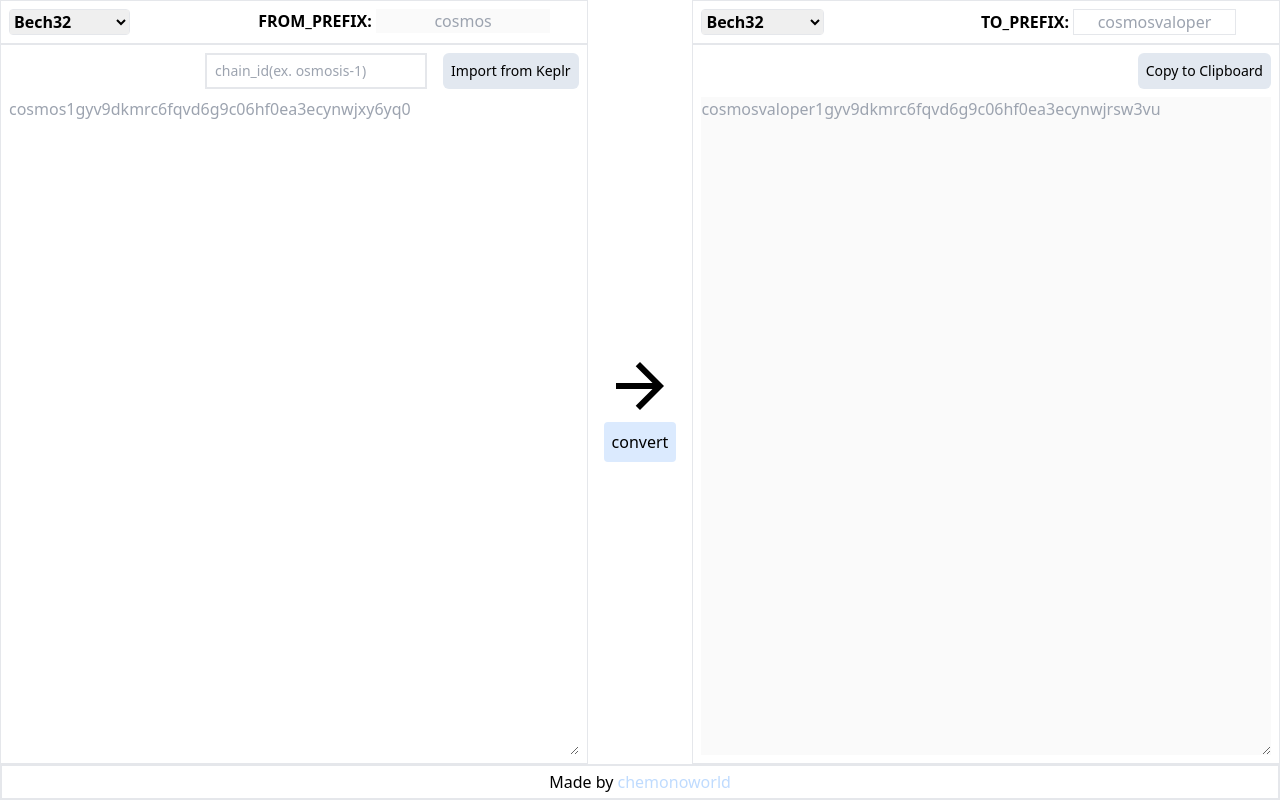
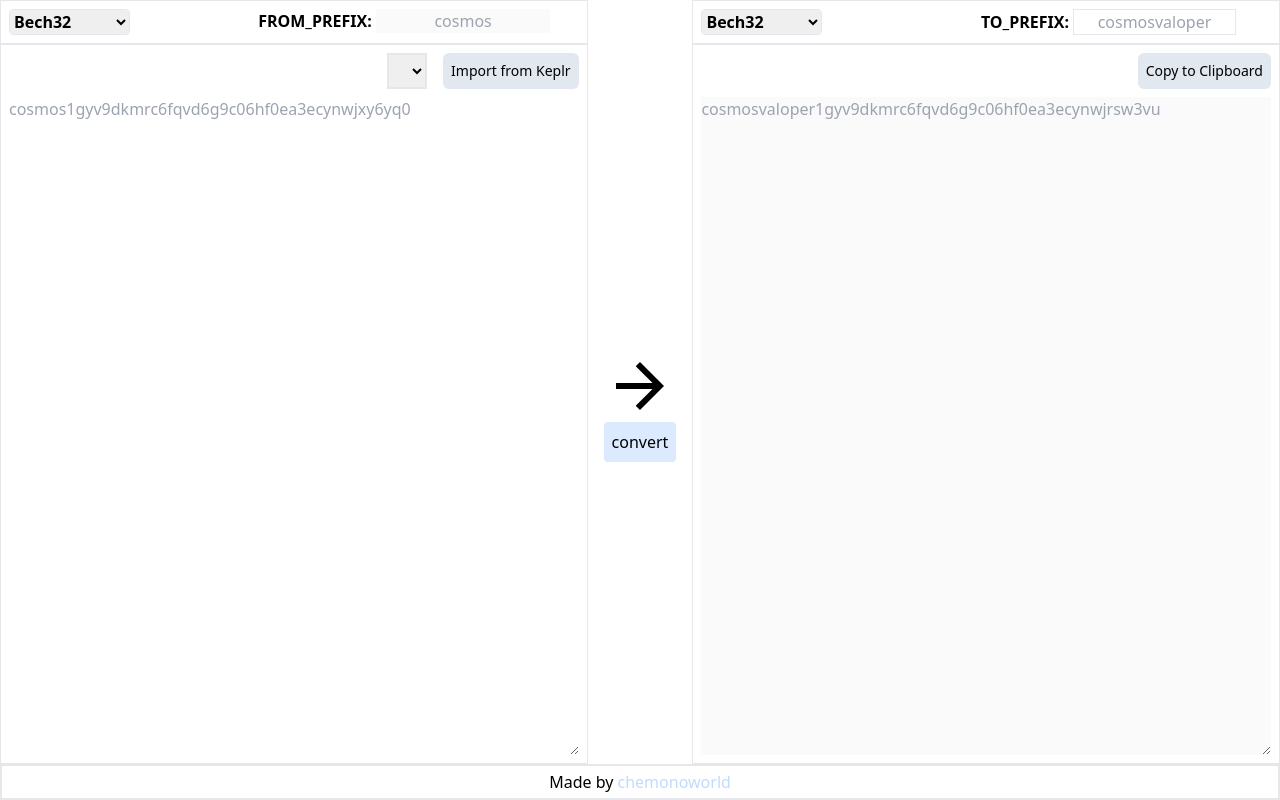
Before and after one commit to chemonoworld/extended-bech32-converter, a Next.js app: page / in a window 1280 px wide. Built offline with nearby package versions, Linux system fonts and the light colour scheme.

Commit message:
Change input to select for chain id

```diff
--- a/app/(home)/page.tsx
+++ b/app/(home)/page.tsx
@@ -114,6 +114,16 @@ const importFromKeplr = async (
   return ''
 }
 
+const importChainIdsFromKeplr = async (): Promise<string[]> => {
+  if (!window.keplr) {
+    alert('Please install keplr extension')
+    return []
+  }
+  return await window.keplr?.getChainInfosWithoutEndpoints().then(chainInfos => {
+    return chainInfos.map(chainInfo => chainInfo.chainId)
+  });
+}
+
 export default function Homepage() {
   const [from, setFrom] = React.useState<string>('')
   const [to, setTo] = React.useState<string>('')
@@ -121,6 +131,7 @@ export default function Homepage() {
   const [clickToggle, setClickToggle] = React.useState<boolean>(false)
   const [fromCategory, setFromCategory] = React.useState<string>('bech32')
   const [toCategory, setToCategory] = React.useState<string>('bech32')
+  const [chainIds, setChainIds] = React.useState<string[]>([])
   const [chainId, setChainId] = React.useState<string>('')
 
   const fromPrefix = useMemo(() => {
@@ -196,6 +207,10 @@ export default function Homepage() {
   }
 
   useEffect(() => {
+    importChainIdsFromKeplr().then((chainIds) => setChainIds(chainIds))
+  }, []);
+
+  useEffect(() => {
     if (from === '' && toPrefix === '') return
     const setConvertedAddress = async (
       from: string,
@@ -252,14 +267,18 @@ export default function Homepage() {
           </div>
           <div className="flex flex-col h-full p-2 border gap-2">
             <div className="flex flex-row gap-4 ml-auto">
-              <input
-                id="input-chain-id"
-                className="text-sm border-2 px-2 min-w-1/2"
-                type="text"
-                placeholder="chain_id(ex. osmosis-1)"
+              <select
+                id="select-chain-id"
+                className="text-sm border-2 px-2"
                 onChange={(e) => setChainId(e.target.value)}
-                value={chainId}
-              />
+              >
+                {chainIds.map((chainId) => (
+                  <option key={chainId} value={chainId}>
+                    {chainId}
+                  </option>
+                ))}
+              </select>
+
               <button
                 id="btn-import-from-keplr"
                 className="text-sm p-2 rounded-md bg-slate-200"
@@ -300,7 +319,7 @@ export default function Homepage() {
                 {fromCategory === 'bech32' && (
                   <>
                     <option value="bech32">Bech32</option>
-                    <option value="hex_address">Hex_Address</option>
+                    <option value="hex_address">Hex Address</option>
                   </>
                 )}
                 {fromCategory === 'hex_pubkey' && (
```
